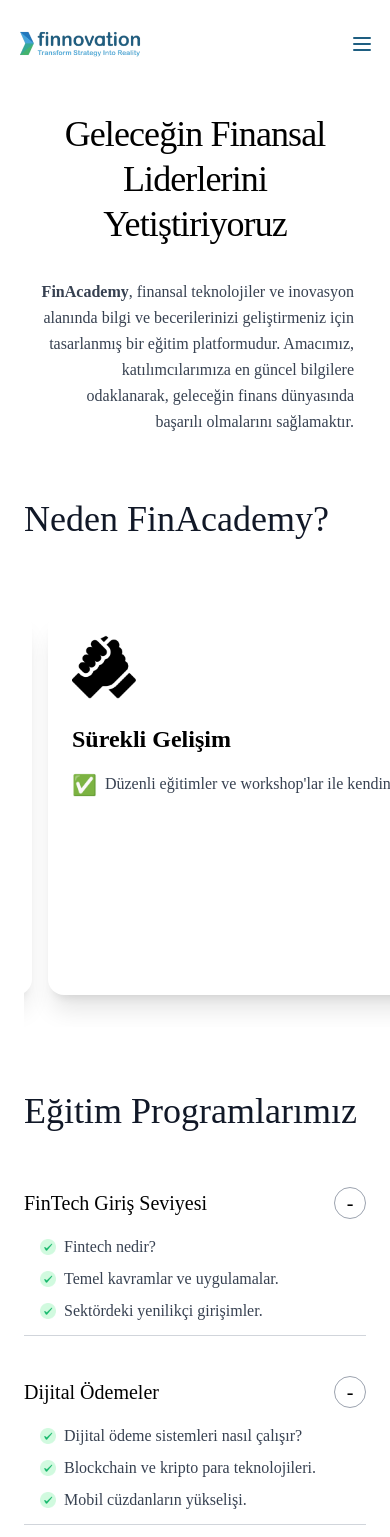
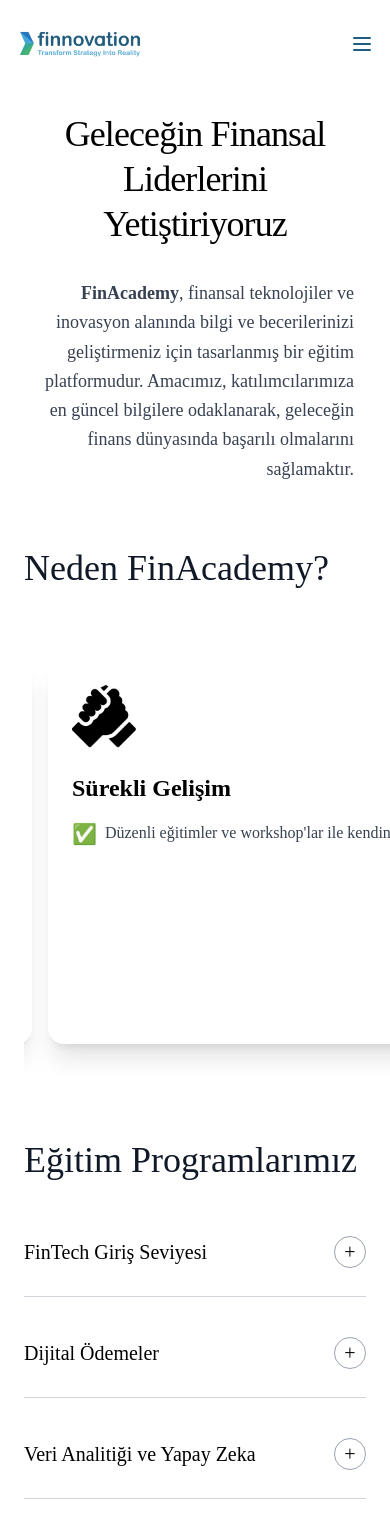
Before and after one commit to aliz1369/finnovation-website, a React (Vite) app: page /academy in a window 390 px wide. Shown: the top 1537 px of the page. Built offline with nearby package versions, Linux system fonts and the light colour scheme.

Commit message:
FinAcademy page is fixed and AccordionList component is added and fonts size are corrected

```diff
--- /dev/null
+++ b/src/components/AccordionList.tsx
@@ -0,0 +1,66 @@
+import React, { useState } from "react";
+
+interface AccordionItem {
+  title: string;
+  content: string[];
+  isOpen?: boolean;
+}
+
+interface AccordionListProps {
+  title: string;
+  items: AccordionItem[];
+}
+
+const AccordionList: React.FC<AccordionListProps> = ({ title, items }) => {
+  const [accordionItems, setAccordionItems] = useState<AccordionItem[]>(items);
+
+  const handleToggle = (index: number) => {
+    setAccordionItems((prevItems) =>
+      prevItems.map((item, i) => ({
+        ...item,
+        isOpen: i === index ? !item.isOpen : item.isOpen,
+      }))
+    );
+  };
+
+  return (
+    <div className="w-full h-full mx-auto px-6 md:px-8 lg:px-10 py-16">
+      <h2 className="text-4xl md:text-5xl font-light text-gray-900 mb-10">
+        {title}
+      </h2>
+      <div className="space-y-6">
+        {accordionItems.map((item, index) => (
+          <div key={index} className="border-b border-gray-300 pb-3">
+            <div
+              className="flex items-center justify-between cursor-pointer py-4"
+              onClick={() => handleToggle(index)}
+            >
+              <h3 className="text-xl font-light">{item.title}</h3>
+              <div className="w-8 h-8 rounded-full border border-gray-400 flex items-center justify-center">
+                <span className="text-xl font-light">
+                  {item.isOpen ? "-" : "+"}
+                </span>
+              </div>
+            </div>
+            {item.isOpen && (
+              <ul className="pl-4 space-y-2 text-gray-700">
+                {item.content.map((contentItem, i) => (
+                  <li key={i} className="flex items-start space-x-2">
+                    <img
+                      src="/checkmark.png"
+                      alt="Checkmark"
+                      className="w-4 h-4 mt-1"
+                    />
+                    <p className="font-light">{contentItem}</p>
+                  </li>
+                ))}
+              </ul>
+            )}
+          </div>
+        ))}
+      </div>
+    </div>
+  );
+};
+
+export default AccordionList;
--- a/src/pages/FinAcademyPage.tsx
+++ b/src/pages/FinAcademyPage.tsx
@@ -1,6 +1,7 @@
 import React, { useState } from "react";
 import MainLayout from "../layouts/MainLayout";
 import CardSlider from "../components/CardSlider";
+import AccordionList from "../components/AccordionList";
 
 interface Program {
   title: string;
@@ -17,7 +18,7 @@ const FinAcademyPage: React.FC = () => {
         "Temel kavramlar ve uygulamalar.",
         "Sektördeki yenilikçi girişimler.",
       ],
-      isOpen: true,
+      isOpen: false,
     },
     {
       title: "Dijital Ödemeler",
@@ -26,7 +27,7 @@ const FinAcademyPage: React.FC = () => {
         "Blockchain ve kripto para teknolojileri.",
         "Mobil cüzdanların yükselişi.",
       ],
-      isOpen: true,
+      isOpen: false,
     },
     {
       title: "Veri Analitiği ve Yapay Zeka",
@@ -35,7 +36,7 @@ const FinAcademyPage: React.FC = () => {
         "Müşteri davranışlarını anlamak için AI kullanımı.",
         "Risk yönetimi ve fraud önleme teknikleri.",
       ],
-      isOpen: true,
+      isOpen: false,
     },
     {
       title: "Regülasyonlar ve Uyum Süreçleri",
@@ -44,7 +45,7 @@ const FinAcademyPage: React.FC = () => {
         "Uyum süreçlerinin önemi.",
         "Global standartlar hakkında bilgilendirme.",
       ],
-      isOpen: true,
+      isOpen: false,
     },
     {
       title: "Girişimcilik Atölyesi",
@@ -52,7 +53,7 @@ const FinAcademyPage: React.FC = () => {
         "Başarılı bir fintech girişimi nasıl kurulur?",
         "Yatırımcılarla etkili iletişim.",
       ],
-      isOpen: true,
+      isOpen: false,
     },
   ]);
 
@@ -124,9 +125,9 @@ const FinAcademyPage: React.FC = () => {
             </div>
           </div>
         </section>
-        <section className="bg-white h-auto md:h-[calc(100vh-4rem)]">
+        <section className="bg-white h-auto]">
           <div
-            className="max-w-7xl mx-auto px-6 md:px-8 lg:px-10 h-full
+            className="w-full h-full mx-auto px-6 md:px-8 lg:px-10 h-full
                        flex flex-col justify-center"
           >
             <h2 className="text-4xl md:text-6xl font-light text-gray-900 mb-10">
@@ -140,48 +141,11 @@ const FinAcademyPage: React.FC = () => {
           </div>
         </section>
         <section className="bg-white">
-          <div className="max-w-7xl mx-auto px-6 md:px-8 lg:px-10 py-16">
-            <h2 className="text-4xl md:text-5xl font-light text-gray-900 mb-10">
-              Eğitim Programlarımız
-            </h2>
-            <div className="space-y-6">
-              {programs.map((program, index) => (
-                <div key={index} className="border-b border-gray-300 pb-3">
-                  <div
-                    className="flex items-center justify-between cursor-pointer py-4"
-                    onClick={() => handleToggle(index)}
-                  >
-                    <h3 className="text-xl font-light">{program.title}</h3>
-                    <div className="w-8 h-8 rounded-full border border-gray-400 flex items-center justify-center">
-                      {program.isOpen ? (
-                        <span className="text-xl font-light">-</span>
-                      ) : (
-                        <span className="text-xl font-light">+</span>
-                      )}
-                    </div>
-                  </div>
-                  {program.isOpen && (
-                    <ul className="pl-4 space-y-2 text-gray-700">
-                      {program.content.map((item, i) => (
-                        <li key={i} className="flex items-start space-x-2">
-                          <img
-                            src="/checkmark.png"
-                            alt="Checkmark"
-                            className="w-4 h-4 mt-1"
-                          />
-                          <p className="font-light">{item}</p>
-                        </li>
-                      ))}
-                    </ul>
-                  )}
-                </div>
-              ))}
-            </div>
-          </div>
+          <AccordionList title="Eğitim Programlarımız" items={programs} />
         </section>
-        <section className="bg-white h-auto md:h-[calc(100vh-4rem)]">
+        <section className="bg-white h-auto">
           <div
-            className="max-w-7xl mx-auto px-6 md:px-8 lg:px-10 h-full
+            className="w-full h-full mx-auto px-6 md:px-8 lg:px-10 h-full
                        flex flex-col justify-center"
           >
             <h2 className="text-5xl md:text-6xl font-light text-gray-900 mb-12">
--- a/tailwind.config.js
+++ b/tailwind.config.js
@@ -4,39 +4,56 @@ export default {
   theme: {
     extend: {
       spacing: {
-        '21': '5.25rem',  // Yaklaşık 84px
-        '22': '5.5rem',   // Yaklaşık 88px
-        '23': '5.75rem',  // Yaklaşık 92px
-        '24': '6rem',     // Yaklaşık 96px
-        '25': '6.25rem',  // Yaklaşık 100px
-        '26': '6.5rem',   // Yaklaşık 104px
-        '27': '6.75rem',  // Yaklaşık 108px
-        '28': '7rem',     // Yaklaşık 112px
-        '29': '7.25rem',  // Yaklaşık 116px
-        '30': '7.5rem',   // Yaklaşık 120px
+        21: "5.25rem", // Yaklaşık 84px
+        22: "5.5rem", // Yaklaşık 88px
+        23: "5.75rem", // Yaklaşık 92px
+        24: "6rem", // Yaklaşık 96px
+        25: "6.25rem", // Yaklaşık 100px
+        26: "6.5rem", // Yaklaşık 104px
+        27: "6.75rem", // Yaklaşık 108px
+        28: "7rem", // Yaklaşık 112px
+        29: "7.25rem", // Yaklaşık 116px
+        30: "7.5rem", // Yaklaşık 120px
+      },
+      fontSize: {
+        // Headings
+        h1: [
+          "5rem",
+          {
+            // 80px for web
+            lineHeight: "1.1",
+            letterSpacing: "-0.02em",
+            "@screen sm": {
+              fontSize: "2.5rem", // 40px for mobile
+            },
+          },
+        ],
+        h2: [
+          "2rem",
+          {
+            // 32px for web
+            lineHeight: "1.2",
+            letterSpacing: "-0.01em",
+            "@screen sm": {
+              fontSize: "1.5rem", // 24px for mobile
+            },
+          },
+        ],
+        // Paragraph
+        base: [
+          "1.125rem",
+          {
+            // 18px for web
+            lineHeight: "1.6",
+            "@screen sm": {
+              fontSize: "1rem", // 16px for mobile
+            },
+          },
+        ],
       },
       fontFamily: {
-        segouie: ['SegoeUI', 'sans-serif'],
+        segouie: ["SegoeUI", "sans-serif"],
       },
-      animation: {
-        'scroll': 'scroll 15s linear infinite',
-        'scroll-right': 'scrollRight 40s linear infinite',
-        'scroll-left': 'scrollLeft 40s linear infinite',
-      },
-      keyframes: {
-        scroll: {
-          '0%': { transform: 'translateX(0)' },
-          '100%': { transform: 'translateX(-100%)' }
-        },
-        scrollRight: {
-          '0%': { transform: 'translateX(0)' },
-          '100%': { transform: 'translateX(-100%)' }
-        },
-        scrollLeft: {
-          '0%': { transform: 'translateX(-100%)' },
-          '100%': { transform: 'translateX(0)' }
-        }
-      }
     },
   },
   plugins: [],
```
